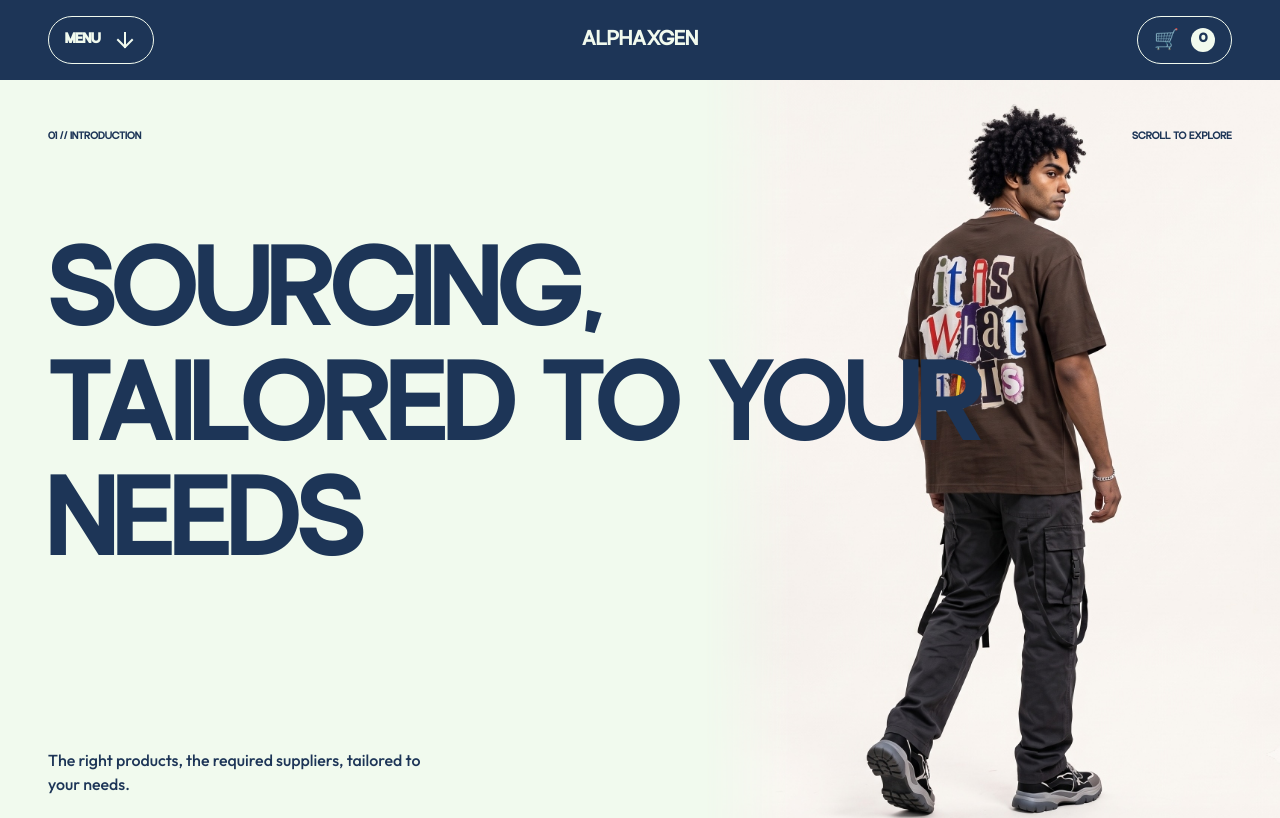
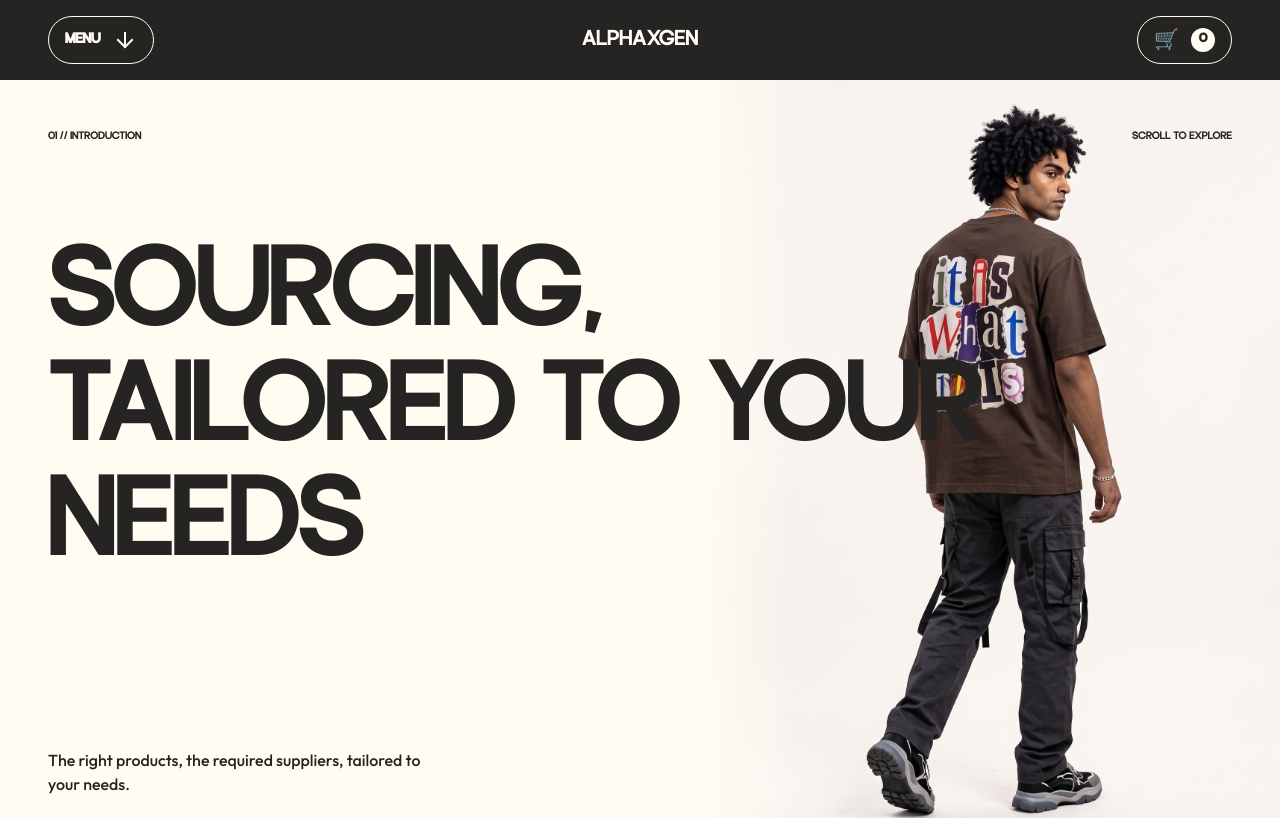
Before and after one commit to PTejasKr/alphaxgen, a Next.js app: page / in a window 1280 px wide. Shown: the top 818 px of the page. Built offline with nearby package versions, Linux system fonts and the light colour scheme.

Commit message:
Update color palette to requested Coolors theme

```diff
--- a/src/app/globals.css
+++ b/src/app/globals.css
@@ -1,11 +1,11 @@
 :root {
   /* Color System */
-  --ink: #1d3557;     /* Prussian Blue */
-  --paper: #f1faee;   /* Honeydew/Cream */
+  --ink: #252422;     /* Eerie Black */
+  --paper: #fffcf2;   /* Floral White */
   --white: #ffffff;
-  --muted: #a8dadc;   /* Powder Blue */
-  --accent: #e63946;  /* Imperial Red */
-  --line: #1d3557;    /* Prussian Blue */
+  --muted: #ccc5b9;   /* Pale Silver */
+  --accent: #eb5e28;  /* Flame Orange */
+  --line: #403d39;    /* Black Olive */
 
   /* Typography Scale */
   --display-xl: clamp(3.5rem, 10vw, 12rem);
```
